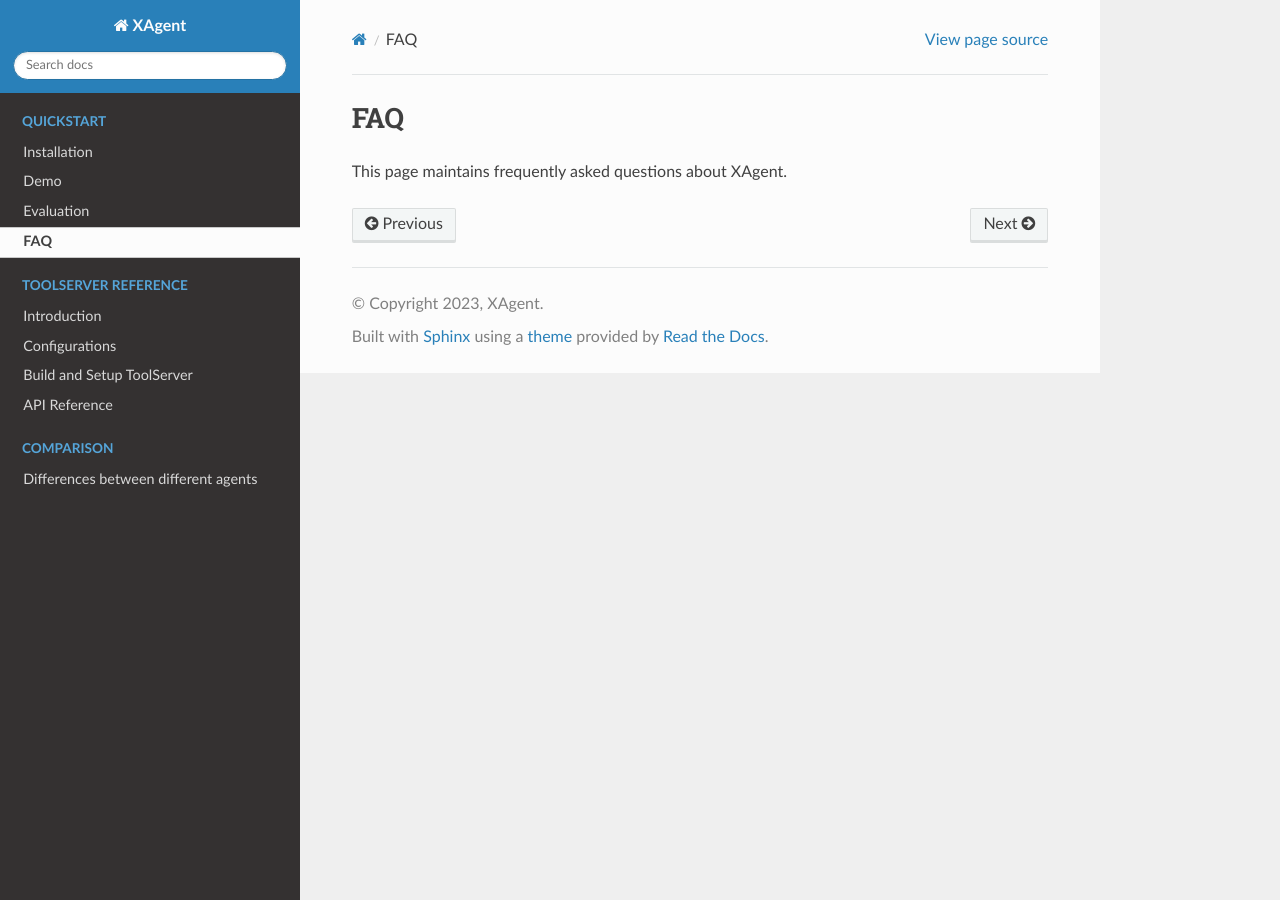
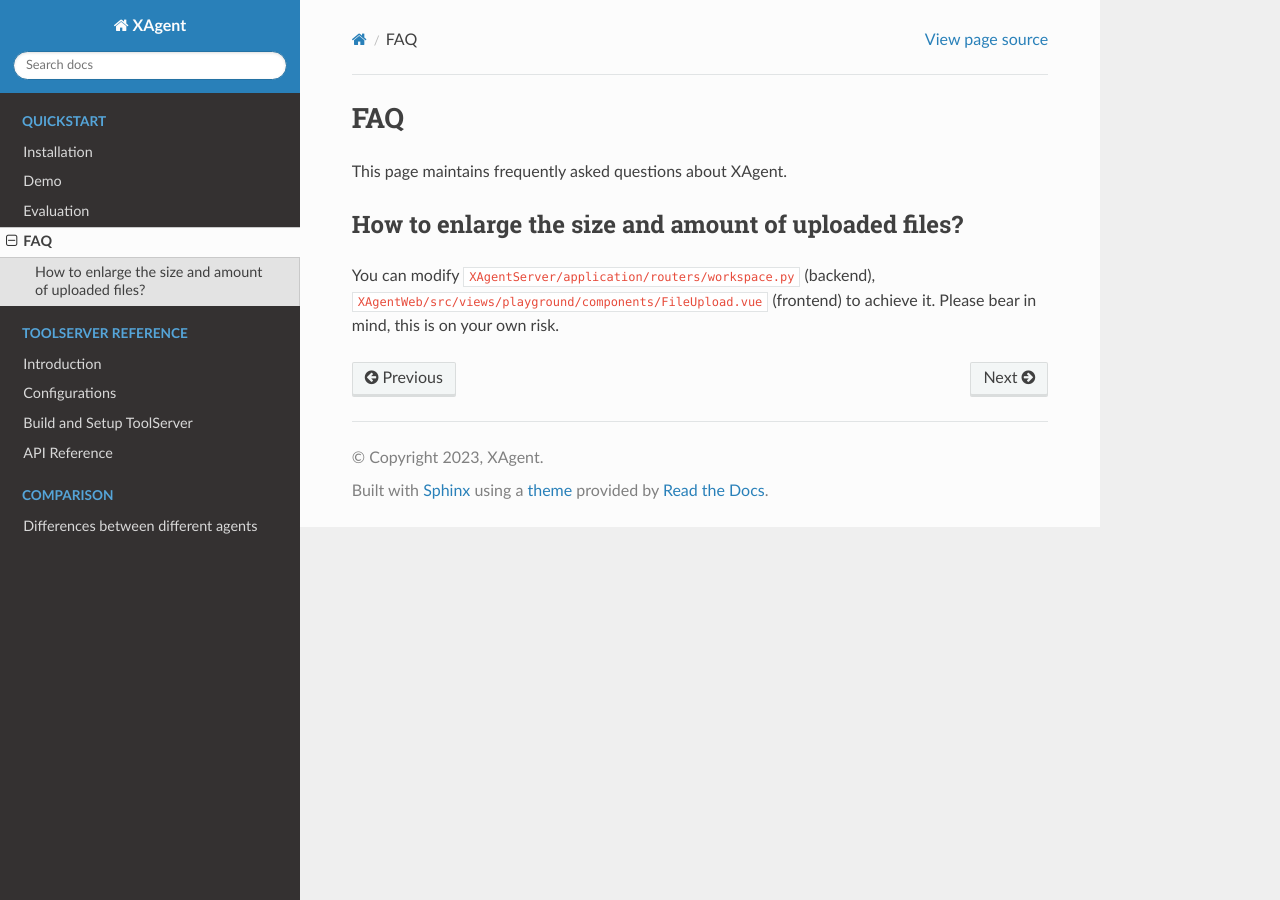
Before and after one commit to OpenBMB/XAgent-doc, a Sphinx documentation site: the page built from docs/source/XAgent/FAQ.md, in a window 1280 px wide. Built offline with Sphinx 7.4.7 and the Read the Docs theme 2.0.0, drawn with Linux system fonts in a browser that asks for light colours.

Commit message:
docs: Update FAQ.md

```diff
--- a/docs/source/XAgent/FAQ.md
+++ b/docs/source/XAgent/FAQ.md
@@ -1,2 +1,6 @@
 # FAQ
 This page maintains frequently asked questions about XAgent.
+
+### How to enlarge the size and amount of uploaded files?
+
+You can modify `XAgentServer/application/routers/workspace.py` (backend), `XAgentWeb/src/views/playground/components/FileUpload.vue` (frontend) to achieve it. Please bear in mind, this is on your own risk.
```
